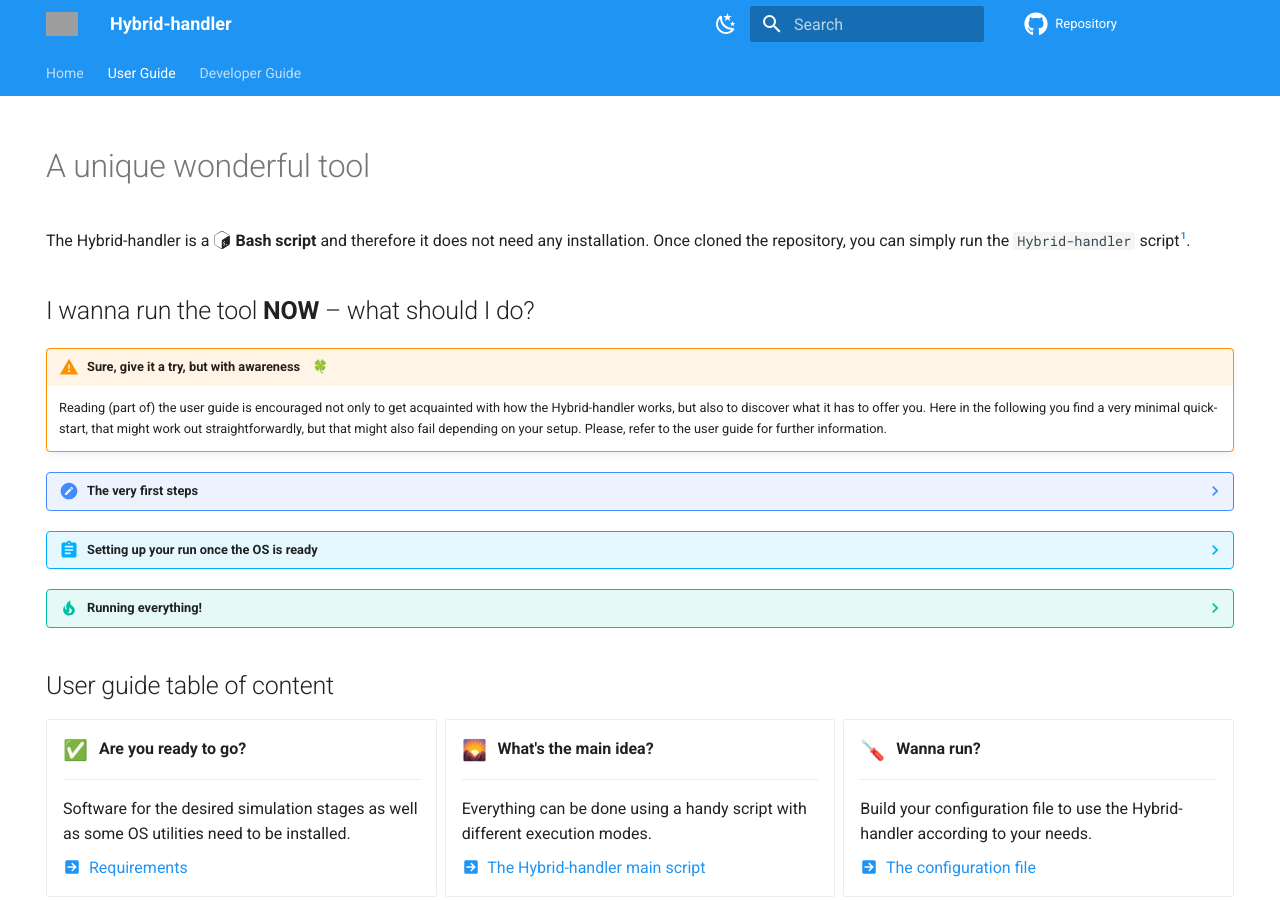
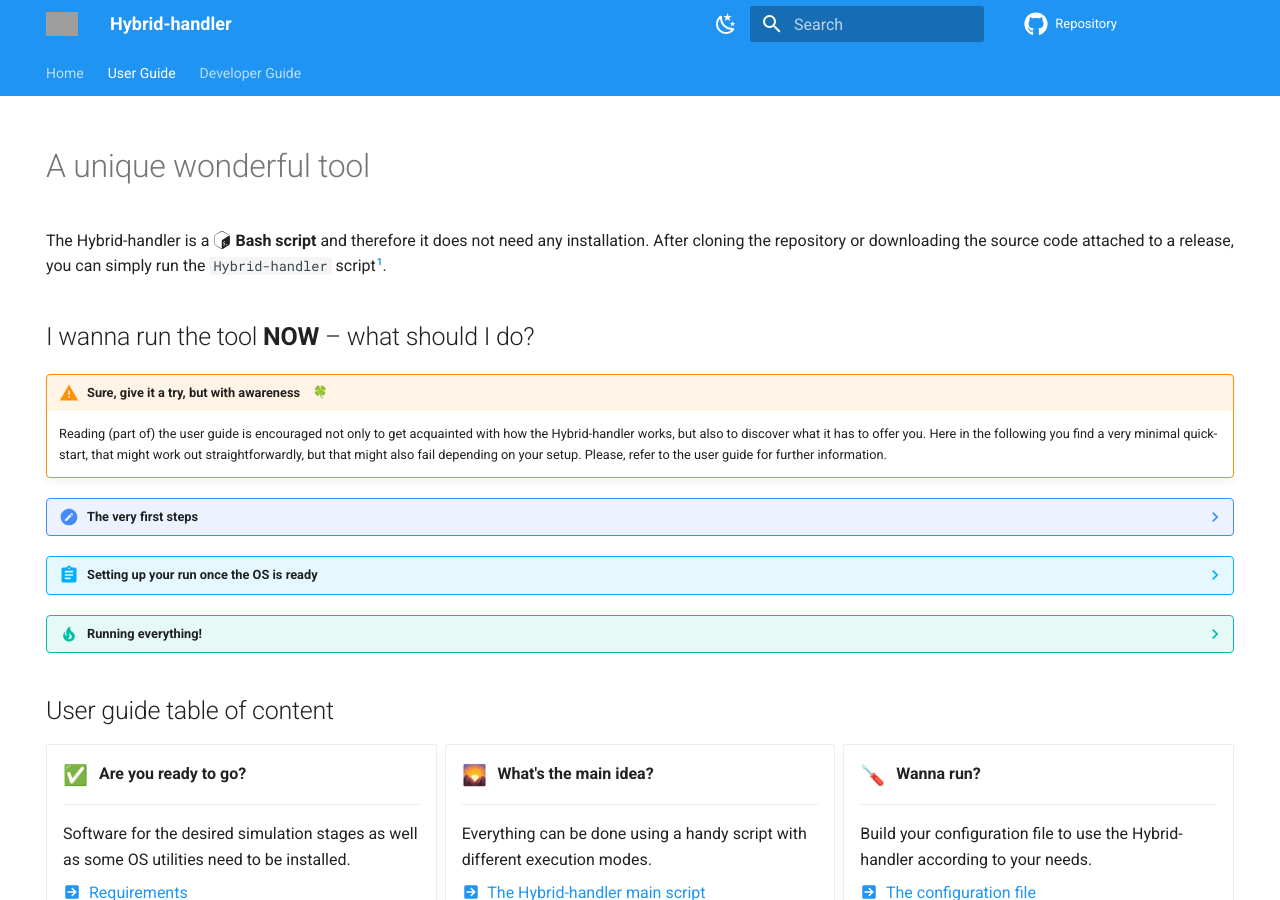
Before and after one commit to smash-transport/smash-vhlle-hybrid, an MkDocs documentation site: the page built from docs/user/index.md, in a window 1280 px wide and 900 px high. Built offline with MkDocs 1.6.1 and Material for MkDocs 9.7.7, drawn with Linux system fonts in a browser that asks for light colours; emoji names are drawn with the system emoji font; comment, search, counter and statistics services are not loaded; the version menu is left out; grey boxes are pictures that could not be loaded.

```diff
--- a/docs/user/index.md
+++ b/docs/user/index.md
@@ -7,7 +7,7 @@
 # A unique wonderful tool
 
 The Hybrid-handler is a :simple-gnubash: **Bash script** and therefore it does not need any installation.
-Once cloned the repository, you can simply run the `Hybrid-handler` script[^1].
+After cloning the repository or downloading the source code attached to a release, you can simply run the `Hybrid-handler` script[^1].
 
 [^1]: Be aware, that this might not work straightaway if only a very old Bash installation is available on your OS.
       However, if your Bash version is `4.x` or higher, the main script will be able to give you a complete overview of system requirements.
```
Also changed, not shown: 1 other file.
